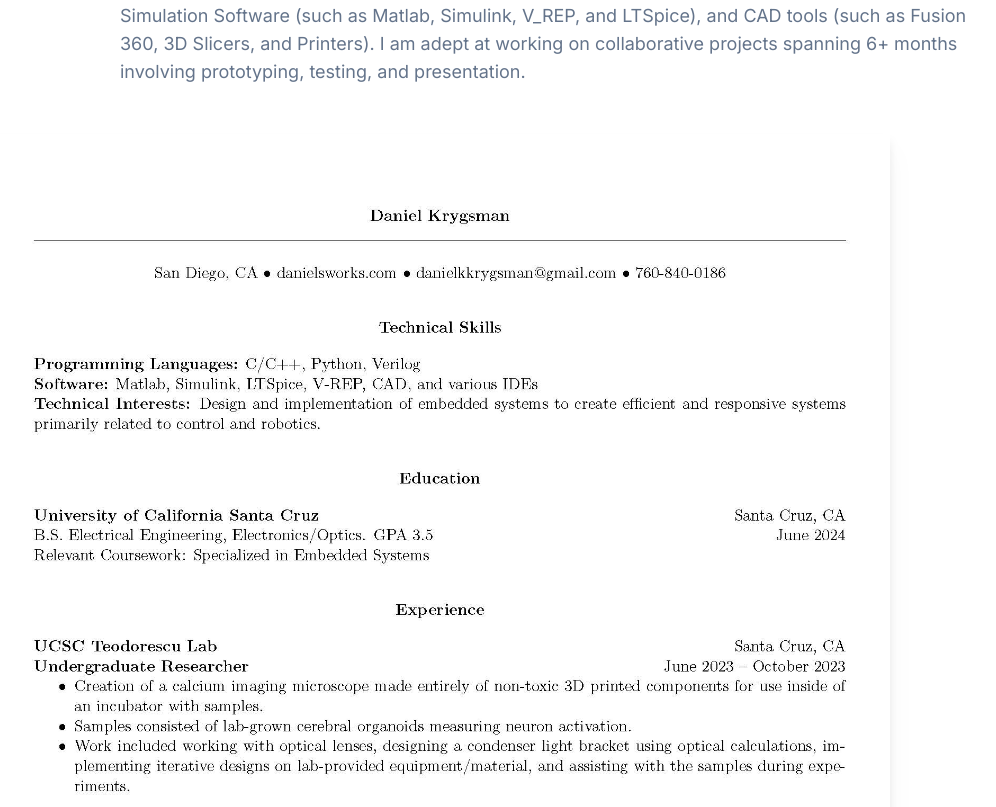
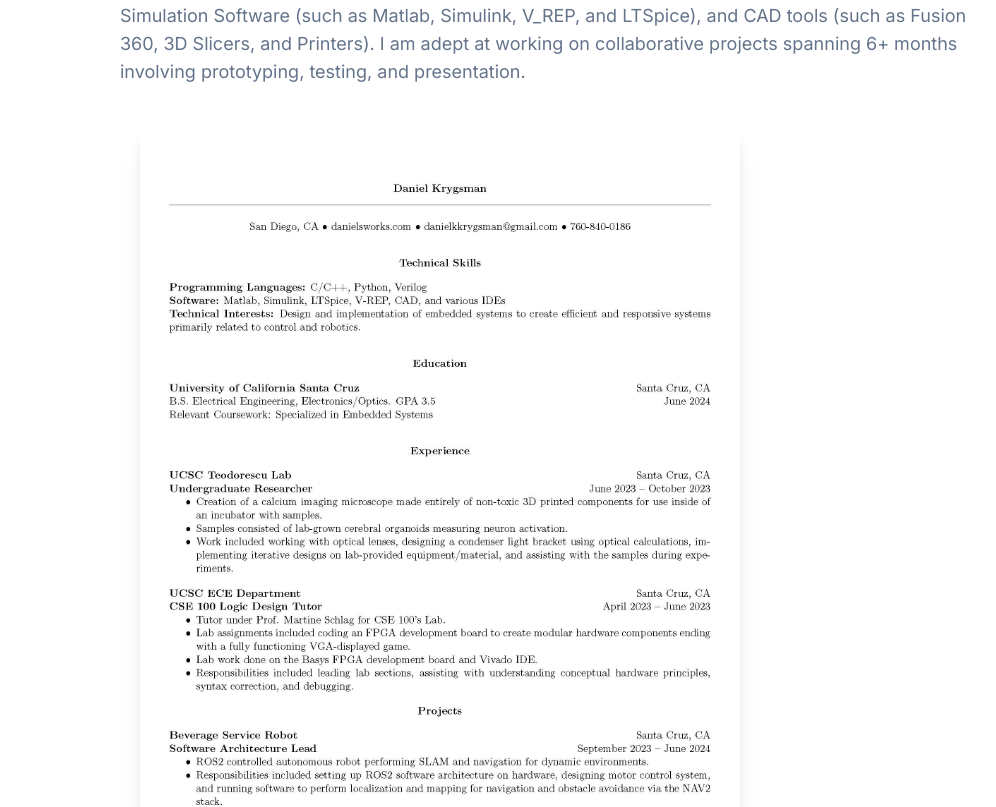
Before and after one commit to dkrygsman/danielsworks, a Next.js app: page /about in a window 1280 px wide. Shown: the part 504-1311 px from the top of the page, without its empty margins (200-1196 px from the left). Built offline with nearby package versions, Linux system fonts and the light colour scheme; no server answers.

Commit message:
little smaller form

```diff
--- a/components/MyResumePic.tsx
+++ b/components/MyResumePic.tsx
@@ -6,8 +6,8 @@ export default function MyResumePic() {
             <Image
                 className=" drop-shadow-xl shadow-black mx-auto mt-8"
                 src="/images/resume_9_26_2024_JPEG.jpg"
-                width={900}
-                height={900}
+                width={600}
+                height={600}
                 alt="resumepic"
                 priority={true}
             />
```
